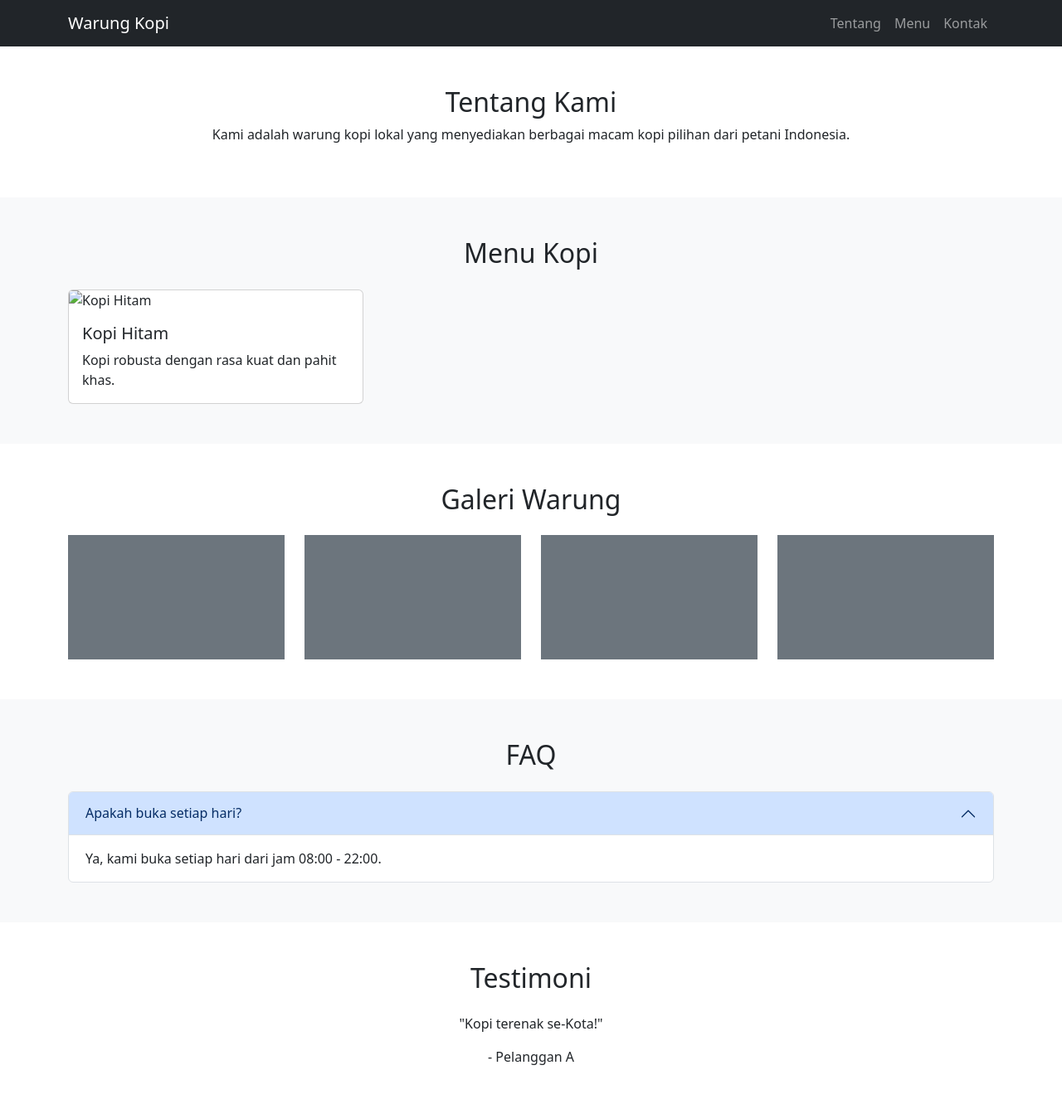
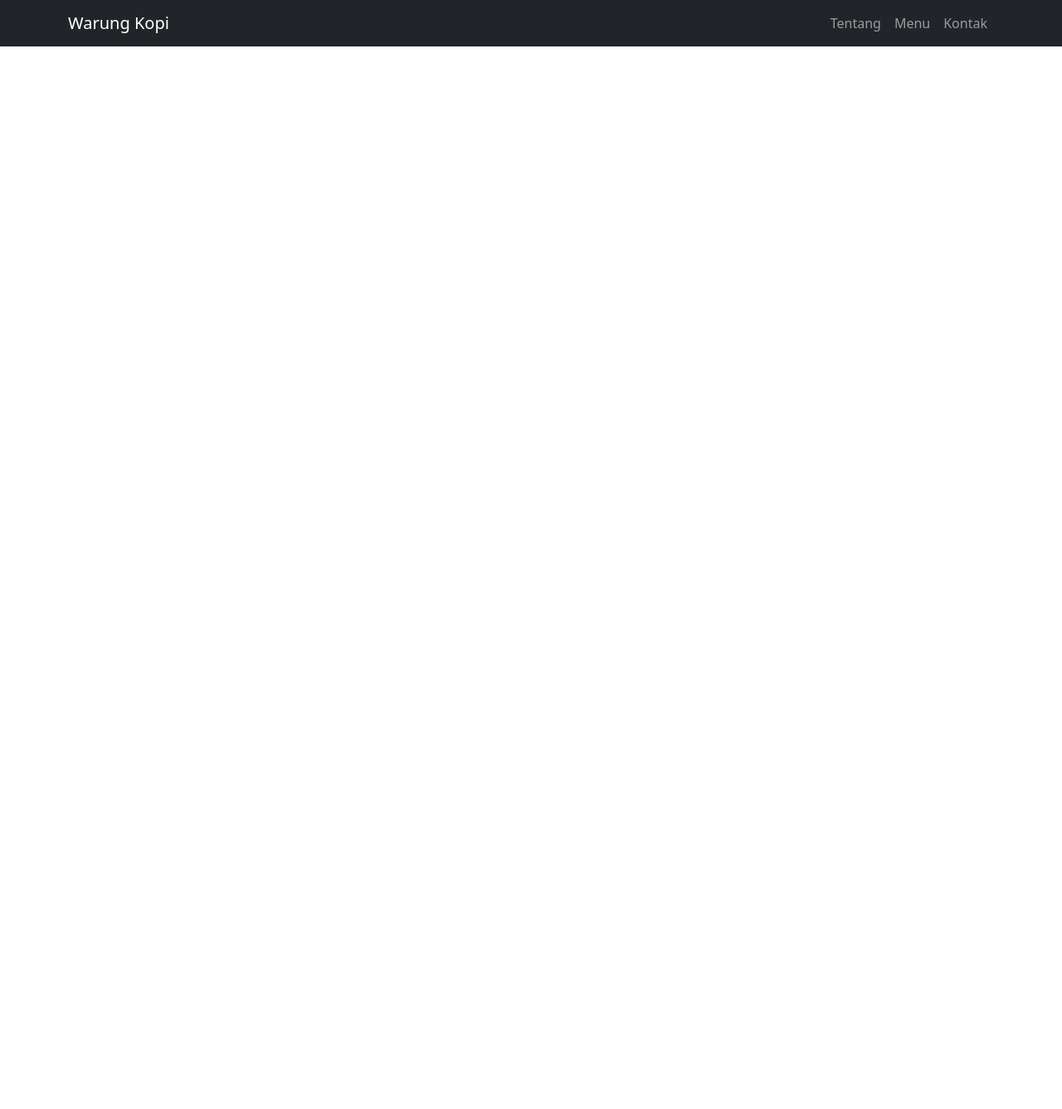
Before and after one commit to thosanlah/web_sederhana, a plain HTML site: page index.html in a window 1280 px wide. Shown: the top 1337 px of the page at 83% size. After the commit the page ends 800 px from the top, so only its background shows below. Drawn offline with nearby package versions, Linux system fonts and the light colour scheme.

Commit message:
Update index.html

```diff
--- a/index.html
+++ b/index.html
@@ -30,114 +30,7 @@
   </div>
 </nav>
 <!-- END Navbar -->
-<!-- Hero -->
-<!--
-<section class="bg-warning text-dark text-center py-5">
-  <div class="container">
-    <h1>Selamat Datang di Warung Kopi Kita</h1>
-    <p>Nikmati cita rasa kopi asli nusantara</p>
-  </div>
-</section>
-<!-- END Hero -->
 
-<!-- About Us -->
-<section id="about" class="py-5">
-  <div class="container text-center">
-    <h2>Tentang Kami</h2>
-    <p>Kami adalah warung kopi lokal yang menyediakan berbagai macam kopi pilihan dari petani Indonesia.</p>
-  </div>
-</section>
-<!-- END About Us -->
 
-<!-- Produk / Menu -->
-<section id="produk" class="py-5 bg-light">
-  <div class="container">
-    <h2 class="text-center mb-4">Menu Kopi</h2>
-    <div class="row">
-      <div class="col-md-4">
-        <div class="card">
-          <img src="" class="card-img-top" alt="Kopi Hitam">
-          <div class="card-body">
-            <h5 class="card-title">Kopi Hitam</h5>
-            <p class="card-text">Kopi robusta dengan rasa kuat dan pahit khas.</p>
-          </div>
-        </div>
-      </div>
-    </div>
-  </div>
-</section>
-<!-- END Produk / Menu -->
-
-<!-- Gallery -->
-<section class="py-5">
-  <div class="container">
-    <h2 class="text-center mb-4">Galeri Warung</h2>
-    <div class="row">
-      <div class="col-md-3"><div class="bg-secondary" style="height:150px;"></div></div>
-      <div class="col-md-3"><div class="bg-secondary" style="height:150px;"></div></div>
-      <div class="col-md-3"><div class="bg-secondary" style="height:150px;"></div></div>
-      <div class="col-md-3"><div class="bg-secondary" style="height:150px;"></div></div>
-    </div>
-  </div>
-</section>
-<!-- Gallery -->
-
-<!-- FAQ -->
-<section class="py-5 bg-light">
-  <div class="container">
-    <h2 class="text-center mb-4">FAQ</h2>
-    <div class="accordion" id="faqAccordion">
-      <div class="accordion-item">
-        <h2 class="accordion-header"><button class="accordion-button" type="button" data-bs-toggle="collapse" data-bs-target="#faq1">Apakah buka setiap hari?</button></h2>
-        <div id="faq1" class="accordion-collapse collapse show">
-          <div class="accordion-body">Ya, kami buka setiap hari dari jam 08:00 - 22:00.</div>
-        </div>
-      </div>
-    </div>
-  </div>
-</section>
-<!-- END FAQ -->
-
-<!-- Testimoni -->
-<section class="py-5">
-  <div class="container">
-    <h2 class="text-center mb-4">Testimoni</h2>
-    <div id="testimoniCarousel" class="carousel slide" data-bs-ride="carousel">
-      <div class="carousel-inner">
-        <div class="carousel-item active">
-          <div class="text-center">
-            <blockquote>"Kopi terenak se-Kota!"</blockquote>
-            <footer>- Pelanggan A</footer>
-          </div>
-        </div>
-      </div>
-    </div>
-  </div>
-</section>
-    -->
-<!-- END Testimoni -->
-
-<!-- Kontak -->
-<section id="contact" class="py-5 bg-light">
-  <div class="container">
-    <h2 class="text-center mb-4">Kontak Kami</h2>
-    <p class="text-center">Jl. Kopi No. 1, Jakarta</p>
-    <div class="text-center">
-      <iframe src="https://www.google.com/maps?q=SMK+AL+IMRON&output=embed"
-              width="100%" height="300" frameborder="0" allowfullscreen=""></iframe>
-    </div>
-  </div>
-</section>
-<!-- END Kontak -->
-<!--src="https://www.google.com/maps?q=SMK+AL+IMRON&output=embed
-    https://maps.google.com/maps?q=Jakarta&t=&z=13&ie=UTF8&iwloc=&output=embed -->
-<!-- Footer -->
-<footer class="bg-dark text-white text-center py-3">
-  <div class="container">
-    <p>&copy; 2025 Warung Kopi Kita. All Rights Reserved.</p>
-  </div>
-</footer>
-<!-- END Footer -->
--->
 </body>
 </html>
```
